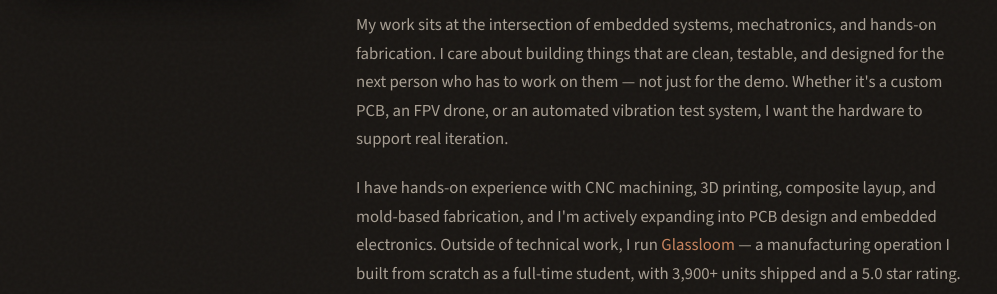
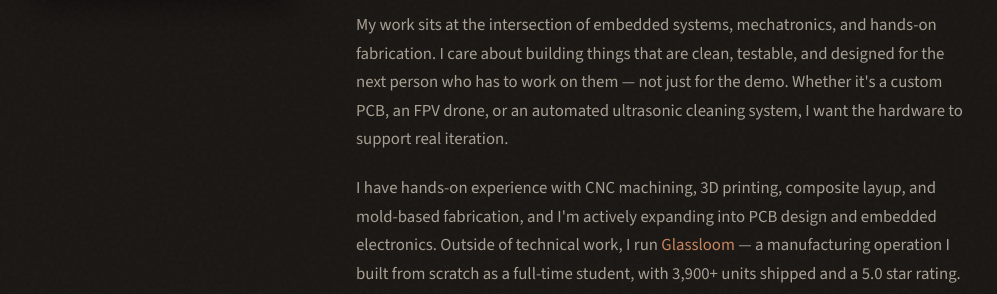
Before and after one commit to rajarshi499/portfolio, a Jekyll site: the page built from index.md, in a window 1280 px wide and 900 px high. Shown: the part 379-673 px from the top of the window, without its empty margins (140-1137 px from the left). Built offline with Jekyll 4.4.1, drawn with Linux system fonts in a browser that asks for light colours.

```diff
--- a/index.md
+++ b/index.md
@@ -15,9 +15,9 @@ title: Rajarshi Das
     <div class="home-body fade-in">
       <p>I'm drawn to engineering problems where understanding the system matters more than rushing to a solution — the kind of work where you have to think before you build, and where the thinking makes the building better.</p>
 
-      <p>My work sits at the intersection of embedded systems, mechatronics, and hands-on fabrication. I care about building things that are clean, testable, and designed for the next person who has to work on them — not just for the demo. Whether it's a custom PCB, an FPV drone, or an automated vibration test system, I want the hardware to support real iteration.</p>
+      <p>My work sits at the intersection of embedded systems, mechatronics, and hands-on fabrication. I care about building things that are clean, testable, and designed for the next person who has to work on them — not just for the demo. Whether it's a custom PCB, an FPV drone, or an automated ultrasonic cleaning system, I want the hardware to support real iteration.</p>
 
-      <p>I have hands-on experience with CNC machining, 3D printing, composite layup, and mold-based fabrication, and I'm actively expanding into PCB design and embedded electronics. Outside of technical work, I run <a href="https://glassloom.com" target="_blank">Glassloom</a> — a manufacturing operation I built from scratch as a full-time student, with 3,900+ units shipped and a 5.0 star rating.</p>
+      <p>I have hands-on experience with CNC machining, 3D printing, composite layup, and mold-based fabrication, and I'm actively expanding into PCB design and embedded electronics. Outside of technical work, I run <a href="https://www.etsy.com/shop/glassloom/?etsrc=sdt&dd_referrer=" target="_blank">Glassloom</a> — a manufacturing operation I built from scratch as a full-time student, with 3,900+ units shipped and a 5.0 star rating.</p>
 
       <p>I'm currently pursuing my M.Eng. at Cornell with a focus on failure mechanics, materials, and reliability design.</p>
     </div>
```
Also changed, not shown: _projects/2025-airfoil-design.md (+1 -1 lines), _projects/2025-dominion-engineering.md (+1 -1 lines), _projects/2025-everseat.md (+1 -1 lines), _projects/2025-fpv-drone.md (+1 -1 lines), _projects/2025-pcb-design.md (+1 -1 lines), assets/images/airfoil/blade-assembly.png (renamed from assets/images/blade-assembly.png), assets/images/airfoil/blade-chord-taper.png (renamed from assets/images/blade-chord-taper.png), assets/images/airfoil/blade-power-curve.png (renamed from assets/images/blade-power-curve.png), assets/images/pcb/Capacitive-keyboard-preview.png (renamed from assets/images/Capacitive-keyboard-preview.png), assets/images/pcb/fullPCB.png (renamed from assets/images/something else.png), 4 other files.
